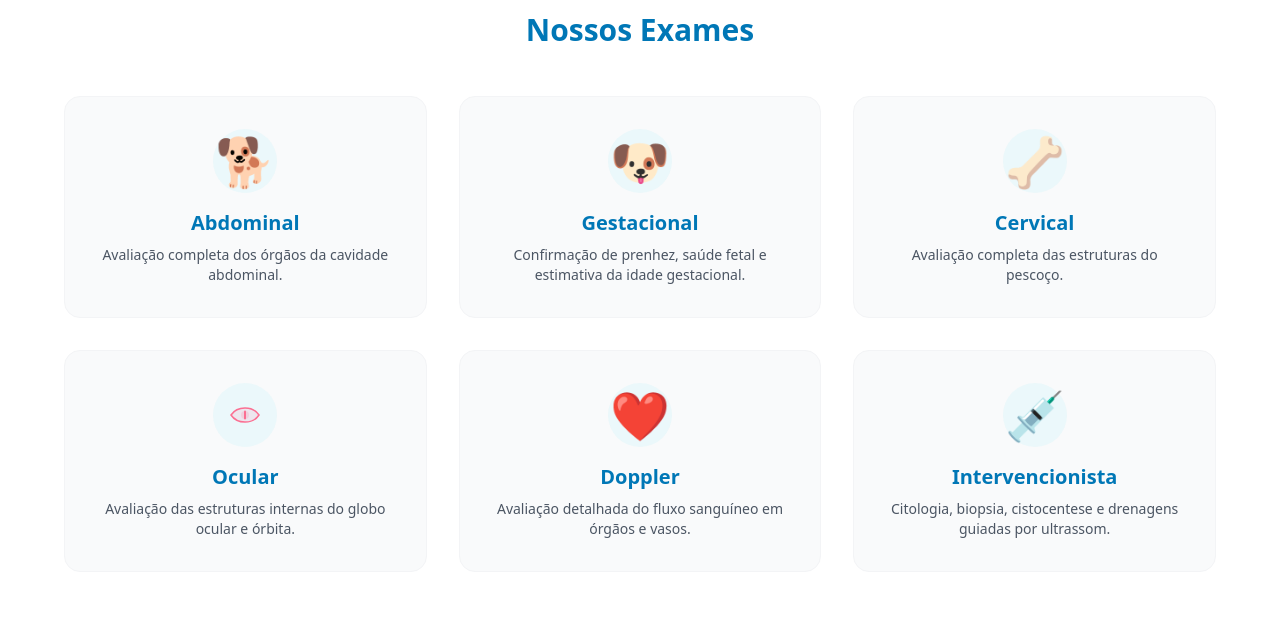
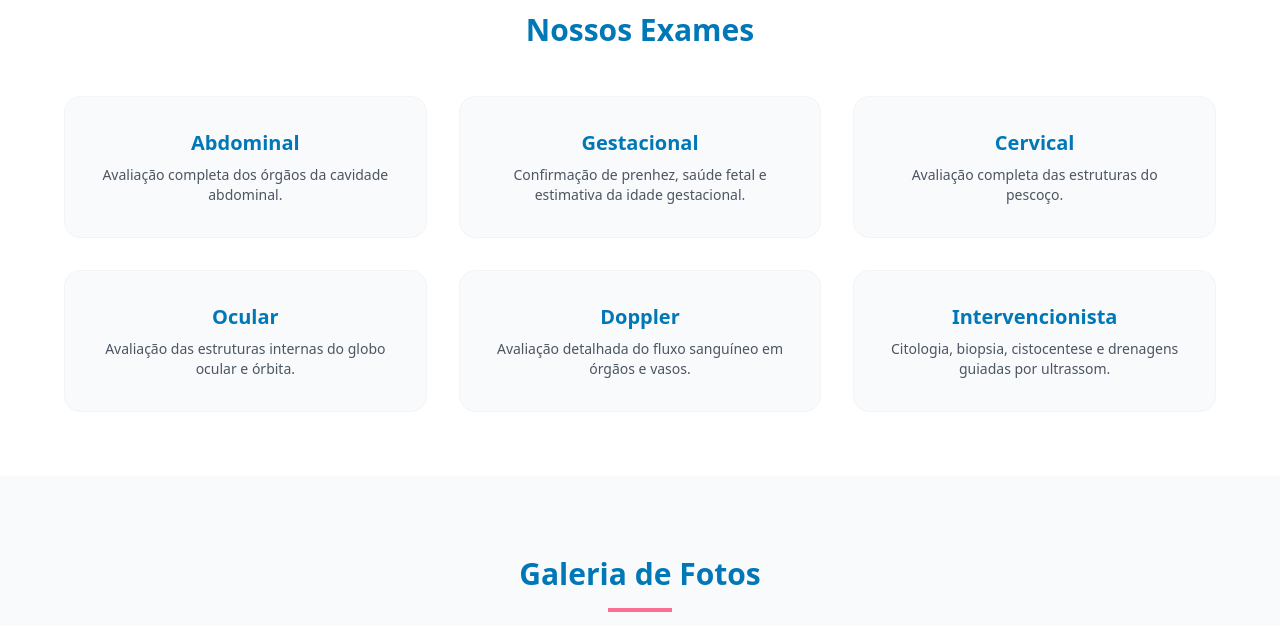
Before and after one commit to tcarthur/ultrapatas, a plain HTML site: page frontend/public/index.html in a window 1280 px wide. Shown: the part 1560-2186 px from the top of the page. Drawn offline with nearby package versions, Linux system fonts and the light colour scheme.

Commit message:
feat: Remove unnecessary icons from examination sections for cleaner design

```diff
--- a/frontend/public/index.html
+++ b/frontend/public/index.html
@@ -169,38 +169,26 @@
                 <h2 class="text-3xl font-bold text-brandBlue">Nossos Exames</h2>
                 <div class="grid grid-cols-1 md:grid-cols-2 lg:grid-cols-3 gap-8 mt-12 max-w-6xl mx-auto">
                     <div class="p-8 border border-gray-100 rounded-2xl bg-gray-50 hover:border-brandPink hover:shadow-xl transition-all duration-300 flex flex-col items-center">
-                        <div class="text-5xl mb-4 bg-brandLightBlue/30 w-16 h-16 flex items-center justify-center rounded-full text-brandPink">🐕</div>
                         <h3 class="text-xl font-bold text-brandBlue mb-2">Abdominal</h3>
                         <p class="text-gray-600 text-sm">Avaliação completa dos órgãos da cavidade abdominal.</p>
                     </div>
                     <div class="p-8 border border-gray-100 rounded-2xl bg-gray-50 hover:border-brandPink hover:shadow-xl transition-all duration-300 flex flex-col items-center">
-                        <div class="text-5xl mb-4 bg-brandLightBlue/30 w-16 h-16 flex items-center justify-center rounded-full text-brandPink">🐶</div>
                         <h3 class="text-xl font-bold text-brandBlue mb-2">Gestacional</h3>
                         <p class="text-gray-600 text-sm">Confirmação de prenhez, saúde fetal e estimativa da idade gestacional.</p>
                     </div>
                     <div class="p-8 border border-gray-100 rounded-2xl bg-gray-50 hover:border-brandPink hover:shadow-xl transition-all duration-300 flex flex-col items-center">
-                        <div class="text-5xl mb-4 bg-brandLightBlue/30 w-16 h-16 flex items-center justify-center rounded-full text-brandPink">🦴</div>
                         <h3 class="text-xl font-bold text-brandBlue mb-2">Cervical</h3>
                         <p class="text-gray-600 text-sm">Avaliação completa das estruturas do pescoço.</p>
                     </div>
                     <div class="p-8 border border-gray-100 rounded-2xl bg-gray-50 hover:border-brandPink hover:shadow-xl transition-all duration-300 flex flex-col items-center">
-                        <div class="mb-4 bg-brandLightBlue/30 w-16 h-16 flex items-center justify-center rounded-full text-brandPink">
-                            <svg class="h-10 w-10 px-1" viewBox="0 0 64 32" fill="none" xmlns="http://www.w3.org/2000/svg" aria-hidden="true">
-                                <path d="M4 16C10 7 20 2 32 2C44 2 54 7 60 16C54 25 44 30 32 30C20 30 10 25 4 16Z" stroke="currentColor" stroke-width="3" fill="currentColor" fill-opacity="0.12"/>
-                                <circle cx="32" cy="16" r="8" fill="currentColor" fill-opacity="0.18"/>
-                                <rect x="30" y="7" width="4" height="18" rx="2" fill="currentColor"/>
-                            </svg>
-                        </div>
                         <h3 class="text-xl font-bold text-brandBlue mb-2">Ocular</h3>
                         <p class="text-gray-600 text-sm">Avaliação das estruturas internas do globo ocular e órbita.</p>
                     </div>
                     <div class="p-8 border border-gray-100 rounded-2xl bg-gray-50 hover:border-brandPink hover:shadow-xl transition-all duration-300 flex flex-col items-center">
-                        <div class="text-5xl mb-4 bg-brandLightBlue/30 w-16 h-16 flex items-center justify-center rounded-full text-brandPink">❤️</div>
                         <h3 class="text-xl font-bold text-brandBlue mb-2">Doppler</h3>
                         <p class="text-gray-600 text-sm">Avaliação detalhada do fluxo sanguíneo em órgãos e vasos.</p>
                     </div>
                     <div class="p-8 border border-gray-100 rounded-2xl bg-gray-50 hover:border-brandPink hover:shadow-xl transition-all duration-300 flex flex-col items-center">
-                        <div class="text-5xl mb-4 bg-brandLightBlue/30 w-16 h-16 flex items-center justify-center rounded-full text-brandPink">💉</div>
                         <h3 class="text-xl font-bold text-brandBlue mb-2">Intervencionista</h3>
                         <p class="text-gray-600 text-sm">Citologia, biopsia, cistocentese e drenagens guiadas por ultrassom.</p>
                     </div>
```
